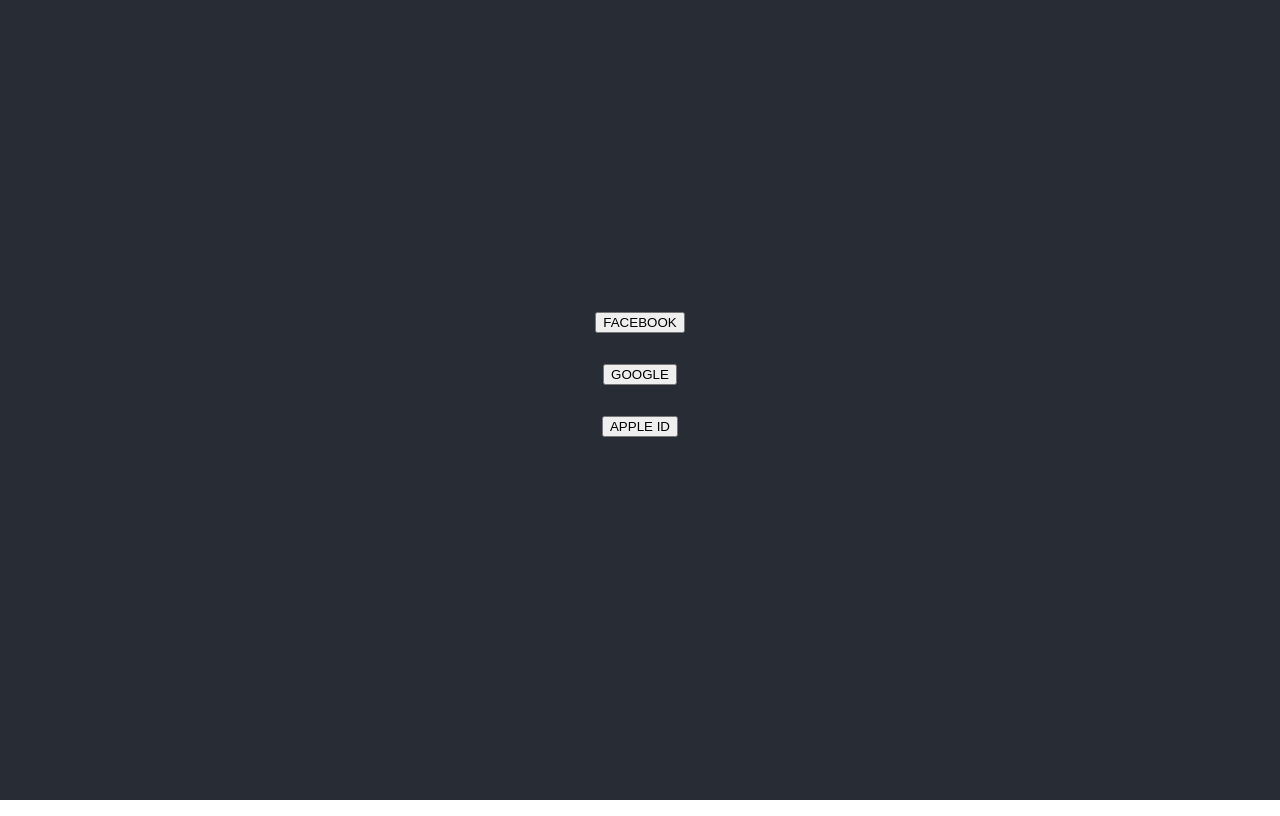
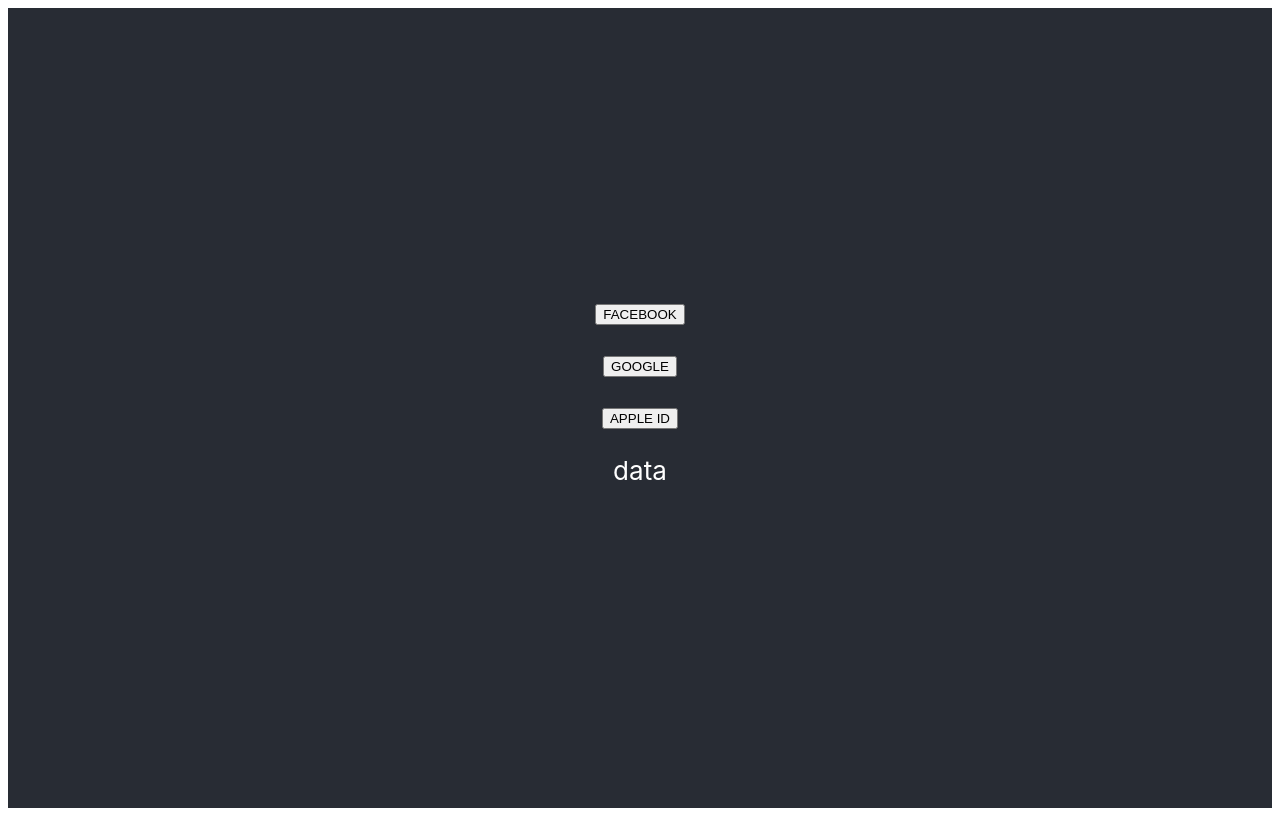
Before and after one commit to jorgeantoniotj/example2, a React (Create React App) app: page / in a window 1280 px wide. Built offline with nearby package versions, Linux system fonts and the light colour scheme; what aws-amplify would draw is missing.

Commit message:
feat: loadData IMA-233

```diff
--- a/src/App.js
+++ b/src/App.js
@@ -1,5 +1,5 @@
 import './App.css';
-import { useState } from 'react'
+import { useState, useEffect } from 'react'
 import Amplify, { Auth } from 'aws-amplify'
 
 Amplify.configure({
@@ -37,6 +37,15 @@
     Auth.federatedSignIn({provider: "SignInWithApple"})
   }
 
+  const loadData = ()=>{
+    setData('data')
+  }
+
+  useEffect(()=>{
+    loadData()
+    // eslint-disable-next-line react-hooks/exhaustive-deps
+  }, [])
+
   return (
     <div className="App">
       <header className="App-header">
--- a/src/index.css
+++ b/src/index.css
@@ -1,13 +1,13 @@
 body {
-  margin: 0;
-  font-family: -apple-system, BlinkMacSystemFont, 'Segoe UI', 'Roboto', 'Oxygen',
-    'Ubuntu', 'Cantarell', 'Fira Sans', 'Droid Sans', 'Helvetica Neue',
+  margin: 10;
+  font-family: -apple-system, BlinkMacSystemFont, "Segoe UI", "Roboto", "Oxygen",
+    "Ubuntu", "Cantarell", "Fira Sans", "Droid Sans", "Helvetica Neue",
     sans-serif;
   -webkit-font-smoothing: antialiased;
   -moz-osx-font-smoothing: grayscale;
 }
 
 code {
-  font-family: source-code-pro, Menlo, Monaco, Consolas, 'Courier New',
+  font-family: source-code-pro, Menlo, Monaco, Consolas, "Courier New",
     monospace;
 }
```
